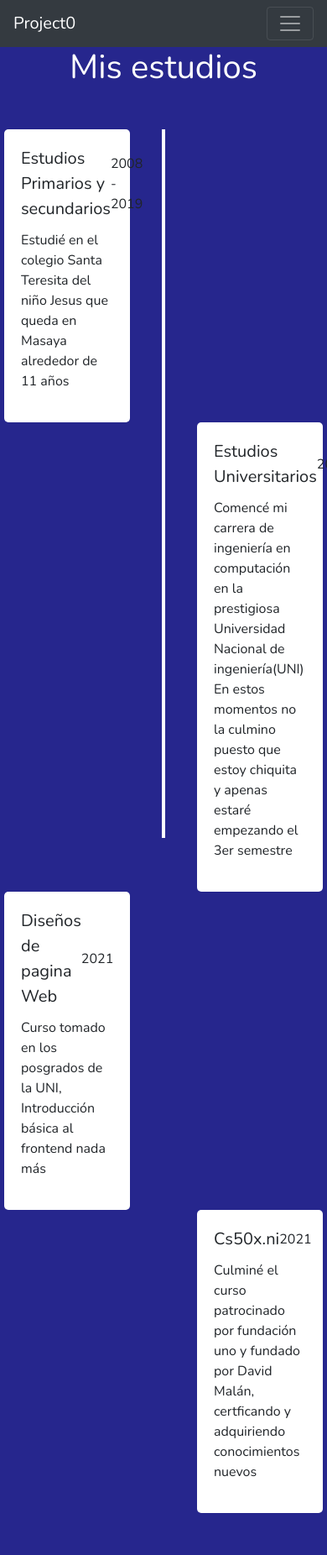
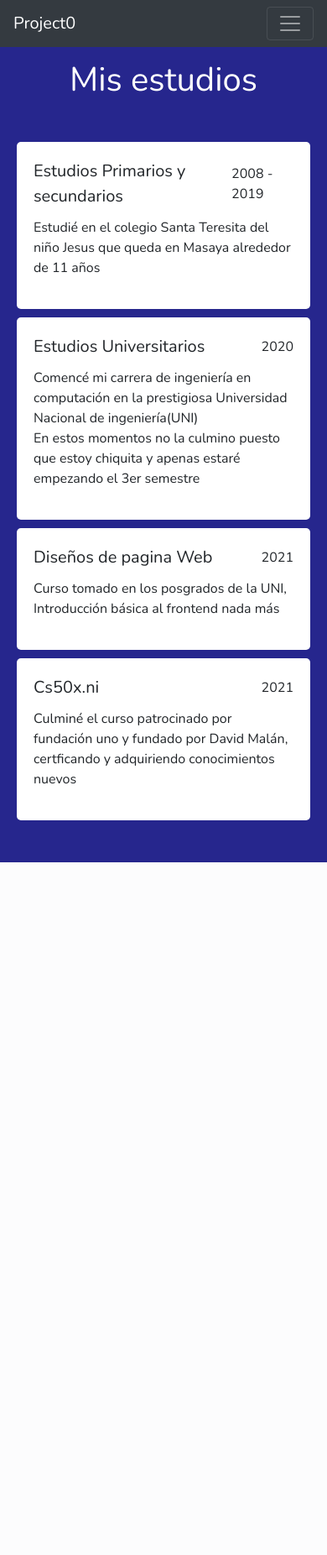
Before and after one commit to Kirst08/Avanceproyect-0, a Flask app: page /estudios in a window 390 px wide; the page is wider, and only the part inside the window is pictured. Shown: that part at 84% size. After the commit the page ends 1027 px from the top of that part, so only its background shows below. Run offline with Flask 2, Linux system fonts and the light colour scheme.

Commit message:
terminado estudios html

```diff
--- a/project0/static/estudios.css
+++ b/project0/static/estudios.css
@@ -11,6 +11,7 @@ body
 }
 
 h1{
+    margin-top: 15px;
     color: #fff;
     text-align: center;
 }
@@ -60,37 +61,6 @@ h1{
     margin: 10px 0 17px 0;
 }
 
-.row section .icon,
-.linea-central .scroll-icon
-{
-    position: absolute;
-    background: #f2f2f2;
-    height: 40px;
-    width: 40px;
-    text-align: center;
-    line-height: 40px;
-    border-radius: 50%;
-    color: #ff7979;
-    font-size: 17px;
-    box-shadow: 0 0 0 4px #fff, inset 0 2px 0 rgba(0,0,0,0.08), 0 3px 0 4px rgba(0,0,0,0.05);
-}
-.linea-central .scroll-icon
-{
-    bottom: 0px;
-    left: 50%;
-    font-size: 25px;
-    transform: translateX(-50%);
-}
-.row-1 section .icon
-{
-    top: 15px;
-    right: -60px;
-}
-.row-2 section .icon
-{
-    top: 15px;
-    left: -60px;
-}
 .timeline .linea-central
 {
     position: absolute;
@@ -100,3 +70,27 @@ h1{
     left: 50%;
     transform: translateX(-50%);
 }
+
+@media(max-width: 790px){
+    .timeline .linea-central
+    {
+        left: 40px;
+    }
+    .timeline .row
+    {
+        margin: 30px 0 3px 60px;
+    }
+    .timeline .row section{
+        width: 100%;
+    }
+}
+@media(max-width: 440px)
+{
+    .timeline .linea-central
+    {
+        display: none;
+    }
+    .timeline .row{
+        margin: 10px 0;
+    }
+}
```
